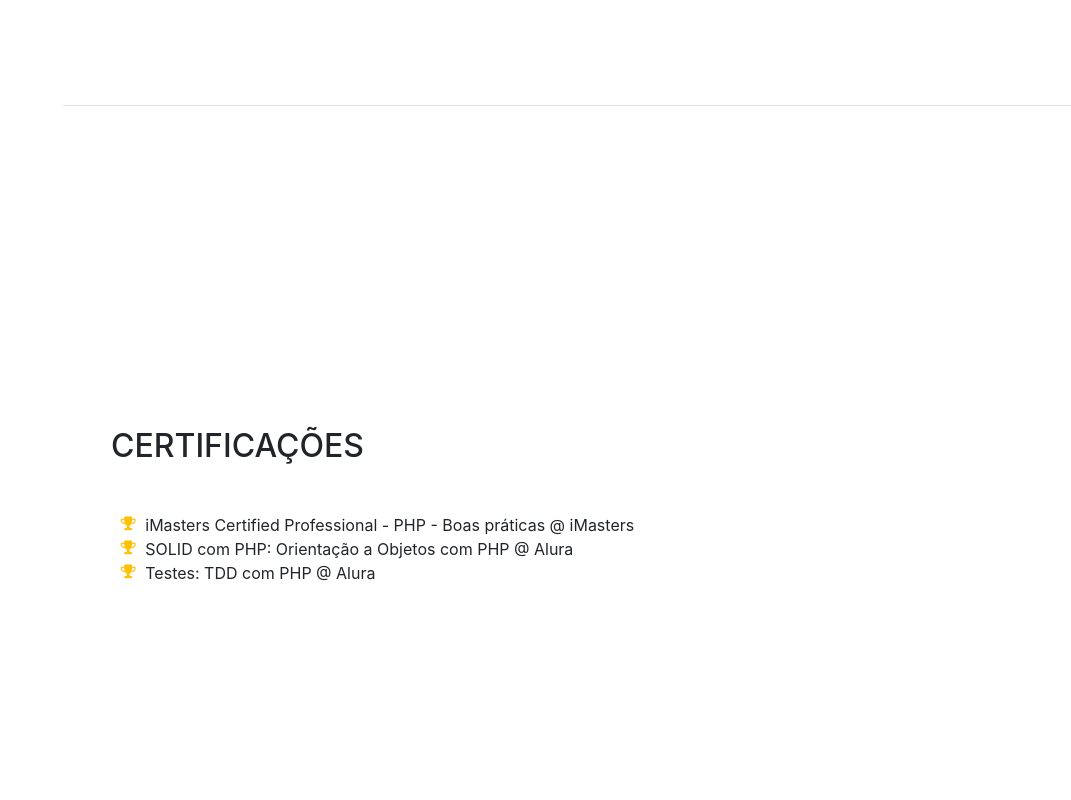
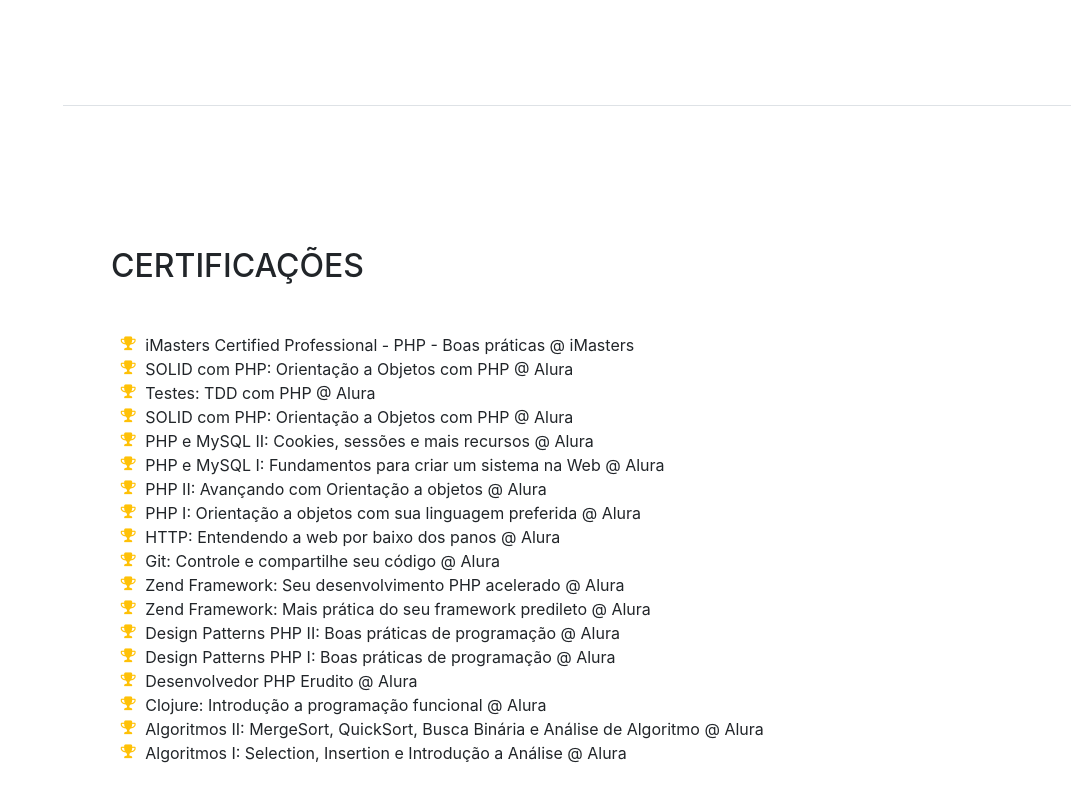
Before and after one commit to viniciusls/my-resume, a website with bundled scripts: page index.html in a window 1280 px wide. Shown: the part 4273-5073 px from the top of the page, without its empty margins (209-1280 px from the left). Built offline with nearby package versions, Linux system fonts and the light colour scheme; a web font is replaced by a local one.

Commit message:
Update index.html

```diff
--- a/index.html
+++ b/index.html
@@ -305,13 +305,76 @@
           <ul class="fa-ul mb-0">
             <li>
               <i class="fa-li fa fa-trophy text-warning"></i>
-              iMasters Certified Professional - PHP - Boas práticas @ iMasters</li>
+              iMasters Certified Professional - PHP - Boas práticas @ iMasters
+            </li>
             <li>
               <i class="fa-li fa fa-trophy text-warning"></i>
-              SOLID com PHP: Orientação a Objetos com PHP @ Alura</li>
+              SOLID com PHP: Orientação a Objetos com PHP @ Alura
+            </li>
             <li>
               <i class="fa-li fa fa-trophy text-warning"></i>
-              Testes: TDD com PHP @ Alura</li>
+              Testes: TDD com PHP @ Alura
+            </li>
+            <li>
+              <i class="fa-li fa fa-trophy text-warning"></i>
+              SOLID com PHP: Orientação a Objetos com PHP @ Alura
+            </li>
+            <li>
+              <i class="fa-li fa fa-trophy text-warning"></i>
+              PHP e MySQL II: Cookies, sessões e mais recursos @ Alura
+            </li>
+            <li>
+              <i class="fa-li fa fa-trophy text-warning"></i>
+              PHP e MySQL I: Fundamentos para criar um sistema na Web @ Alura
+            </li>
+            <li>
+              <i class="fa-li fa fa-trophy text-warning"></i>
+              PHP II: Avançando com Orientação a objetos @ Alura
+            </li>
+            <li>
+              <i class="fa-li fa fa-trophy text-warning"></i>
+              PHP I: Orientação a objetos com sua linguagem preferida @ Alura
+            </li>
+            <li>
+              <i class="fa-li fa fa-trophy text-warning"></i>
+              HTTP: Entendendo a web por baixo dos panos @ Alura
+            </li>
+            <li>
+              <i class="fa-li fa fa-trophy text-warning"></i>
+              Git: Controle e compartilhe seu código @ Alura
+            </li>
+            <li>
+              <i class="fa-li fa fa-trophy text-warning"></i>
+              Zend Framework: Seu desenvolvimento PHP acelerado @ Alura
+            </li>
+            <li>
+              <i class="fa-li fa fa-trophy text-warning"></i>
+              Zend Framework: Mais prática do seu framework predileto @ Alura
+            </li>
+            <li>
+              <i class="fa-li fa fa-trophy text-warning"></i>
+              Design Patterns PHP II: Boas práticas de programação @ Alura
+            </li>
+            <li>
+              <i class="fa-li fa fa-trophy text-warning"></i>
+              Design Patterns PHP I: Boas práticas de programação @ Alura
+            </li>
+            <li>
+              <i class="fa-li fa fa-trophy text-warning"></i>
+              Desenvolvedor PHP Erudito @ Alura
+            </li>
+            <li>
+              <i class="fa-li fa fa-trophy text-warning"></i>
+              Clojure: Introdução a programação funcional @ Alura
+            </li>
+            <li>
+              <i class="fa-li fa fa-trophy text-warning"></i>
+              Algoritmos II: MergeSort, QuickSort, Busca Binária e Análise de Algoritmo @ Alura
+            </li>
+            <li>
+              <i class="fa-li fa fa-trophy text-warning"></i>
+              Algoritmos I: Selection, Insertion e Introdução a Análise @ Alura
+            </li>
           </ul>
         </div>
       </section>
```
